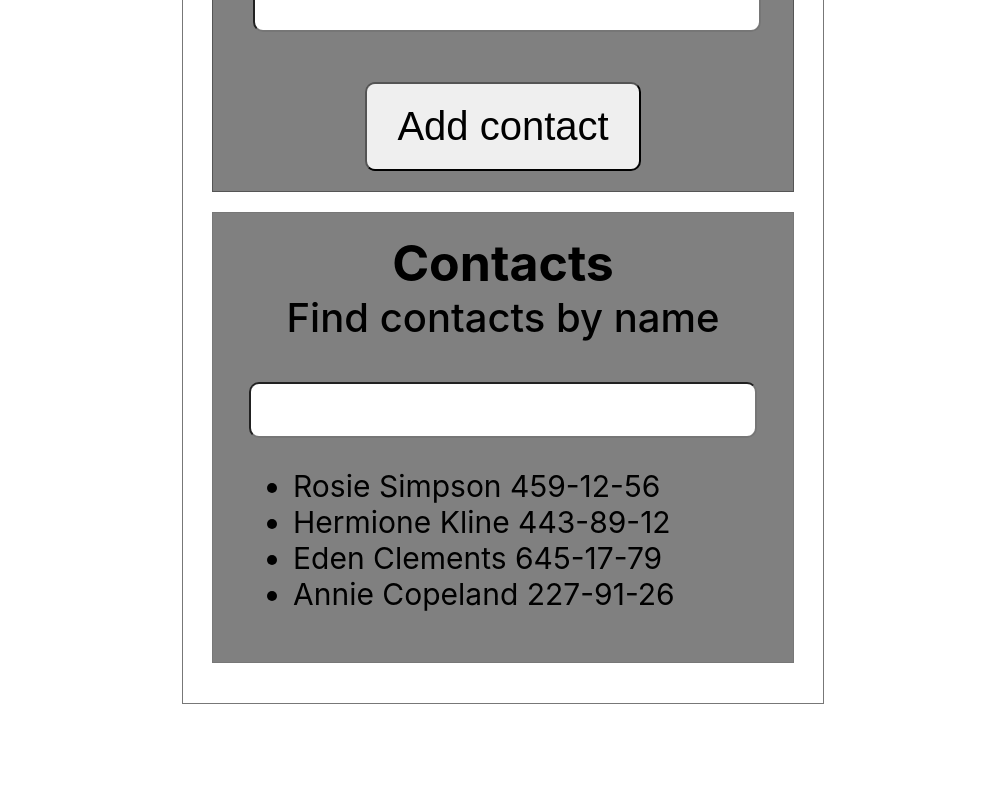
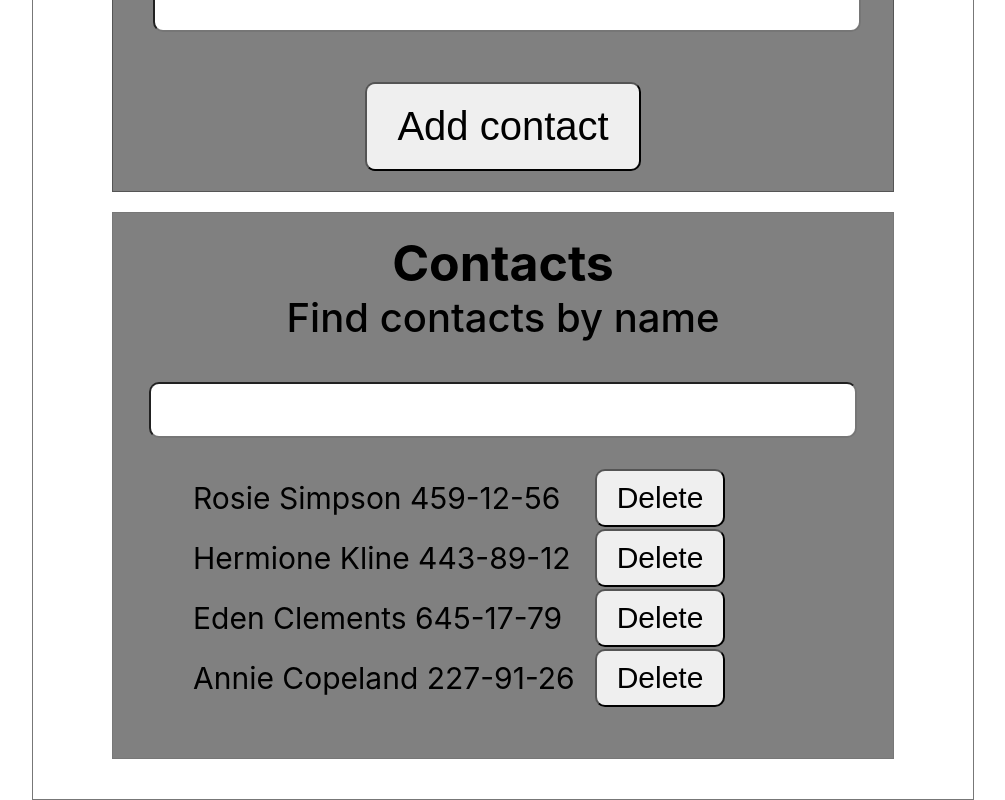
Before and after one commit to Vitalii-Prokopenko/goit-react-hw-02-phonebook, a React (Create React App) app: page / in a window 1280 px wide. Shown: the part 583-1383 px from the top of the page, without its empty margins (137-1142 px from the left). Before the commit the page ends 1287 px from the top, so only its background shows below. Built offline with nearby package versions, Linux system fonts and the light colour scheme.

Commit message:
adds delete contact (step #6)

```diff
--- a/src/components/App.jsx
+++ b/src/components/App.jsx
@@ -27,10 +27,22 @@ class App extends Component {
     const { contacts } = this.state;
     const names = contacts.map(contact => contact.name);
     console.log(names);
-if (names.includes(name)) {
-  return alert(`${name} is already in contacts`)
-}
+    if (names.includes(name)) {
+      return alert(`${name} is already in contacts`);
+    }
     contacts.push({ id: nanoid(), name: name, number: number });
+    this.setState({
+      contacts: contacts,
+    });
+  };
+
+  handleContactDelete = event => {
+    const { contacts } = this.state;
+    const { name } = event.currentTarget;
+    const contactToDeleteIndex = contacts.findIndex(
+      contact => contact.id === name
+    );
+    contacts.splice(contactToDeleteIndex, 1);
     this.setState({
       contacts: contacts,
     });
@@ -61,7 +73,11 @@ if (names.includes(name)) {
               filter={filter}
               handleInputChange={this.handleInputChange}
             />
-            <ContactList contacts={contacts} filter={filter} />
+            <ContactList
+              contacts={contacts}
+              filter={filter}
+              handleContactDelete={this.handleContactDelete}
+            />
           </div>
         </div>
       </>
--- a/src/components/app.module.css
+++ b/src/components/app.module.css
@@ -4,7 +4,7 @@
   display: flex;
   flex-direction: column;
   align-items: center;
-  width: 600px;
+  width: 900px;
   height: auto;
   border: 1px solid #777;
 
@@ -21,7 +21,7 @@
   display: flex;
   flex-direction: column;
   align-items: center;
-  width: 500px;
+  width: 700px;
   height: auto;
   border: 1px solid #777;
   background-color: gray;
@@ -32,75 +32,3 @@
   font-size: 50px;
   font-weight: 700;
 }
-
-/* .form {
-  margin: 0 auto 20px;
-  padding: 20px 40px;
-  width: 500px;
-  height: auto;
-  border: 1px solid #555;
-  background-color: gray;
-}
-
-.labelName {
-  display: flex;
-  flex-direction: column;
-  align-items: flex-start;
-  width: 100%;
-  font-size: 30px;
-  font-weight: 700;
-}
-
-.inputName,
-.inputSearchName {
-  margin-top: 20px;
-  width: 100%;
-  height: 50px;
-  font-size: 25px;
-  font-weight: 400;
-  border-radius: 10px;
-}
-
-.btnSubmit {
-  margin-top: 20px;
-  padding: 10px 30px;
-  display: flex;
-  justify-content: center;
-  align-items: center;
-  height: 40px;
-  font-size: 25px;
-  font-weight: 400;
-  border-radius: 10px;
-}
-
-.btnSubmit:hover,
-.btnSubmit:focus {
-  background-color: crimson;
-  color: white;
-}
-
-.phoneBook-wrap {
-  margin: 0 auto;
-  padding: 20px 40px;
-  width: 500px;
-  height: auto;
-  border: 1px solid #555;
-  background-color: #999;
-}
-
-.title {
-  margin: 0 0 20px;
-  font-size: 30px;
-  font-weight: 700;
-}
-
-.subtitle {
-    margin: 0 0 20px;
-    font-size: 25px;
-    font-weight: 500;
-  }
-
-.contactList {
-  font-size: 30px;
-  font-weight: 400;
-} */
--- a/src/components/contactList/ContactList.jsx
+++ b/src/components/contactList/ContactList.jsx
@@ -3,9 +3,13 @@ import PropTypes from 'prop-types';
 import Item from '../item/Item';
 import css from 'components/contactList/contact-list.module.css';
 
-const ContactList = ({ contacts, filter }) => (
+const ContactList = ({ contacts, filter, handleContactDelete }) => (
   <ul className={css['contactList']}>
-    <Item contacts={contacts} filter={filter} />
+    <Item
+      contacts={contacts}
+      filter={filter}
+      handleContactDelete={handleContactDelete}
+    />
   </ul>
 );
 
@@ -20,4 +24,5 @@ ContactList.propTypes = {
     })
   ),
   filter: PropTypes.string.isRequired,
+  handleContactDelete: PropTypes.func.isRequired,
 };
--- a/src/components/form/form.module.css
+++ b/src/components/form/form.module.css
@@ -4,7 +4,7 @@
   display: flex;
   flex-direction: column;
   align-items: center;
-  width: 500px;
+  width: 700px;
   height: auto;
   border: 1px solid #555;
   background-color: gray;
--- a/src/components/item/Item.jsx
+++ b/src/components/item/Item.jsx
@@ -1,15 +1,24 @@
 // Item of contact
 import PropTypes from 'prop-types';
+import css from 'components/item/item.module.css';
 
-const Item = ({ contacts, filter }) => (
+const Item = ({ contacts, filter, handleContactDelete }) => (
   <>
     {contacts
       .filter(contact =>
         contact.name.toLowerCase().includes(filter.toLowerCase())
       )
       .map(filteredContact => (
-        <li key={filteredContact.id}>
+        <li key={filteredContact.id} className={css['contact-item']}>
           {filteredContact.name} {filteredContact.number}
+          <button
+            className={css['btnDelete']}
+            type="button"
+            onClick={handleContactDelete}
+            name={filteredContact.id}
+          >
+            Delete
+          </button>
         </li>
       ))}
   </>
@@ -26,4 +35,5 @@ Item.propTypes = {
     })
   ),
   filter: PropTypes.string.isRequired,
+  handleContactDelete: PropTypes.func.isRequired,
 };
--- a/src/components/item/item.module.css
+++ b/src/components/item/item.module.css
@@ -0,0 +1,24 @@
+.contact-item {
+    display: flex;
+    justify-content: space-between;
+    align-items: center;
+    height: 60px;
+}
+
+
+.btnDelete {
+    margin-left: 20px;
+    padding: 10px 20px;
+    display: flex;
+    justify-content: center;
+    align-items: center;
+    font-size: 30px;
+    font-weight: 400;
+    border-radius: 10px;
+  }
+
+  .btnDelete:hover,
+  .btnDelete:focus {
+    background-color: crimson;
+    color: white;
+  }
```
